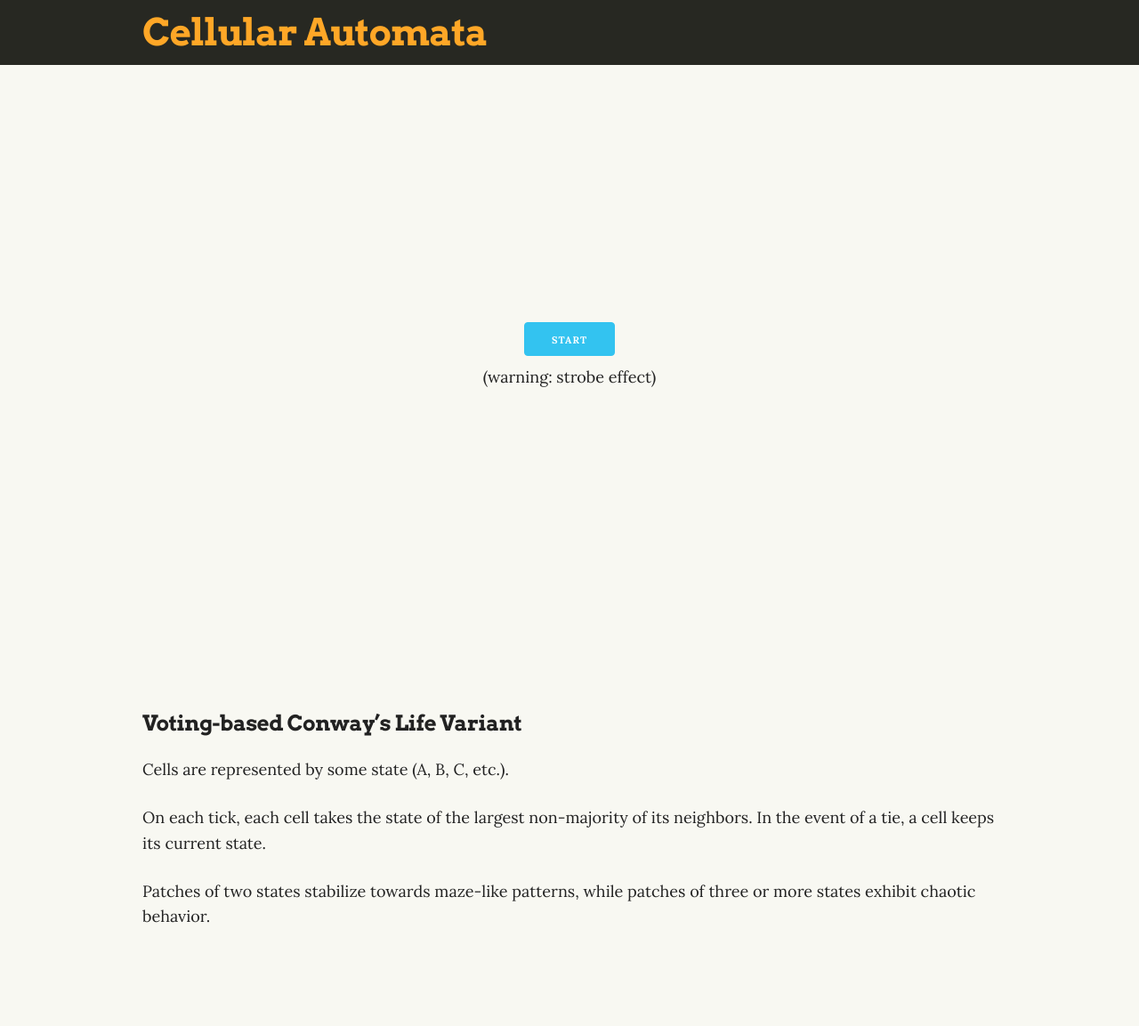
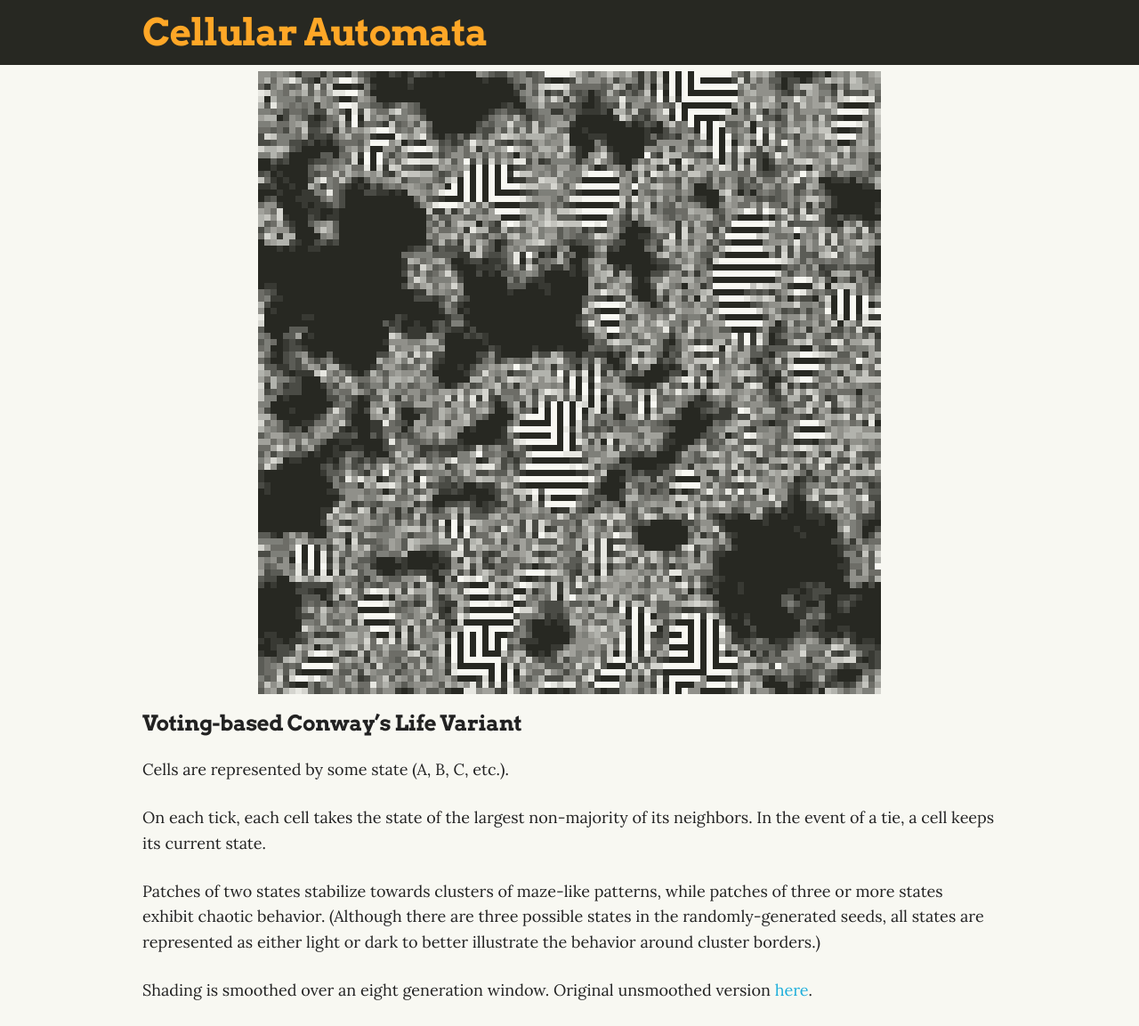
Before and after one commit to alipman88/alipman88.github.io, a Jekyll site: the page built from _posts/2022-01-01-cellular-automata.md, in a window 1280 px wide. Shown: the whole page at 89% size. Built offline with Jekyll 4.4.1, drawn with Linux system fonts in a browser that asks for light colours; before the commit the page ends 1070 px from its top, so only the background shows below that; some of the changed lines change nothing that is shown.

Commit message:
automata: smooth over rolling window

```diff
--- a/_posts/2022-01-01-cellular-automata.md
+++ b/_posts/2022-01-01-cellular-automata.md
@@ -22,4 +22,6 @@ Cells are represented by some state (A, B, C, etc.).
 
 On each tick, each cell takes the state of the largest non-majority of its neighbors. In the event of a tie, a cell keeps its current state.
 
-Patches of two states stabilize towards maze-like patterns, while patches of three or more states exhibit chaotic behavior.
+Patches of two states stabilize towards clusters of maze-like patterns, while patches of three or more states exhibit chaotic behavior. (Although there are three possible states in the randomly-generated seeds, all states are represented as either light or dark to better illustrate the behavior around cluster borders.)
+
+Shading is smoothed over an eight generation window. Original unsmoothed version [here](/automata?l=1).
--- a/assets/js/automata.js
+++ b/assets/js/automata.js
@@ -1,36 +1,24 @@
 Number.prototype.mod = function(n) { return ((this % n) + n) % n; }
 
-const [a, b] = Math.random() > 0.50 ? ['#272822', '#f8f8f2'] : ['#f8f8f2', '#272822'];
-
-const colors = Math.random() > 0.33 ? {
-  0: a,
-  1: a,
-  2: b,
-} : {
-  0: a,
-  1: a,
-  2: b,
-  3: b,
+const states = {
+  0: 0,
+  1: Math.random() < 0.50 ? 0 : 1,
+  2: 1,
 };
 
-const neighbors = [
-  [-1, -1],
-  [-1,  0],
-  [-1,  1],
-  [ 0, -1],
-  [ 0,  1],
-  [ 1, -1],
-  [ 1,  0],
-  [ 1,  1],
-];
+const dark= [39, 40, 34];
+const lite = [248, 248, 242];
 
-const cCount = Object.keys(colors).length;
+const cCount = Object.keys(states).length;
 const svg = d3.select('#grid');
 const w = 100;
 const h = 100;
 
+const url = new URL(document.location.href);
+const l = Number(url.searchParams.get('l')) || 12;
+
 // randomize grid
-let grid = Array(h).fill().map(x => Array(w).fill().map(x => Math.floor(cCount * Math.random())));
+let grid = Array(h).fill().map(_ => Array(w).fill().map(_ => Array(l-1).fill(states[1]).concat(Math.floor(cCount * Math.random()))));
 
 // layout
 svg
@@ -54,18 +42,26 @@ const draw = function() {
     .data(grid)
     .selectAll('rect')
     .data(d => d)
-    .style('fill', d => colors[d]);
+    .style('fill', (d) => {
+      const pct = 1.0 * d.map((a) => states[a]).reduce((a, b) => a + b) / l;
+      const alt = 1.0 - pct;
+      const rgb = [0,1,2].map((p) => dark[p] * pct + lite[p] * alt)
+      return d3.rgb(...rgb);
+    });
 }
 
 // next value for cell
 const cTick = function(r, c) {
-  const val = grid[r][c];
+  const val = grid[r][c][l-1];
   let res = {};
 
-  for (n of neighbors) {
-    let v = grid[(r + n[0]).mod(h)][(c + n[1]).mod(w)];
-    if (!res[v]) res[v] = 0;
-    res[v]++;
+  for (let i = -1; i <= 1; i++) {
+    for (let j = -1; j <= 1; j++) {
+      if (i === 0 && j === 0) { continue; }
+      let v = grid[(r + i).mod(h)][(c + j).mod(w)][l-1];
+      if (!res[v]) res[v] = 0;
+      res[v]++;
+    }
   }
 
   let max = 0;
@@ -84,26 +80,33 @@ const tick = function() {
   const t = Date.now();
   draw();
 
-  let nextGrid = Array(h).fill().map(x => Array(w).fill(0));
+  for (let r = 0; r < grid.length; r++) {
+    for (let c = 0; c < grid[r].length; c++) {
+      grid[r][c].push(Number(cTick(r, c)));
+    }
+  }
 
   for (let r = 0; r < grid.length; r++) {
     for (let c = 0; c < grid[r].length; c++) {
-      nextGrid[r][c] = cTick(r, c);
+      grid[r][c].shift();
     }
   }
 
-  grid = nextGrid;
-
   const f = Date.now() - t;
-  console.log(f)
-  setTimeout(tick, 100 - f);
+  setTimeout(tick, 75 - f);
 }
 
 const startScreen = d3.select('#start')
 
 const start = function() {
   startScreen.style('display', 'none');
+  document.cookie = "strobeWarning=1; expires=Fri, 31 Dec 9999 23:59:59 UTC; path=/";
   tick();
 }
 
-startScreen.style('display', 'block');
+// start
+if (document.cookie.indexOf('strobeWarning') > -1 || l > 1) {
+  tick();
+} else {
+  startScreen.style('display', 'block');
+}
```
